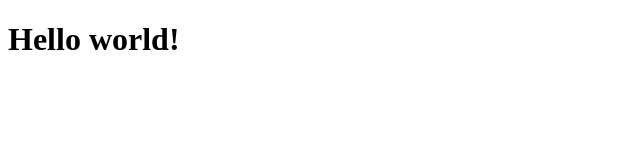
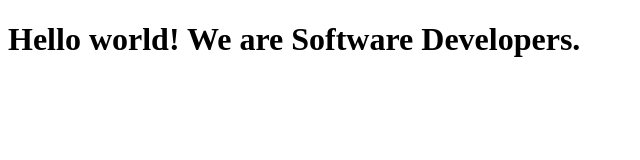
Before and after one commit to NurkaAmre/nurgul-amit, a plain HTML site: page index.html in a window 1280 px wide. Shown: the whole page, without its empty margins (0-640 px from the left). Drawn offline with Linux system fonts and the light colour scheme.

Commit message:
Changes made

```diff
--- a/index.html
+++ b/index.html
@@ -7,6 +7,6 @@
     <title>Document</title>
 </head>
 <body>
-    <h1>Hello world!</h1>
+    <h1>Hello world! We are Software Developers.</h1>
 </body>
 </html>
```
